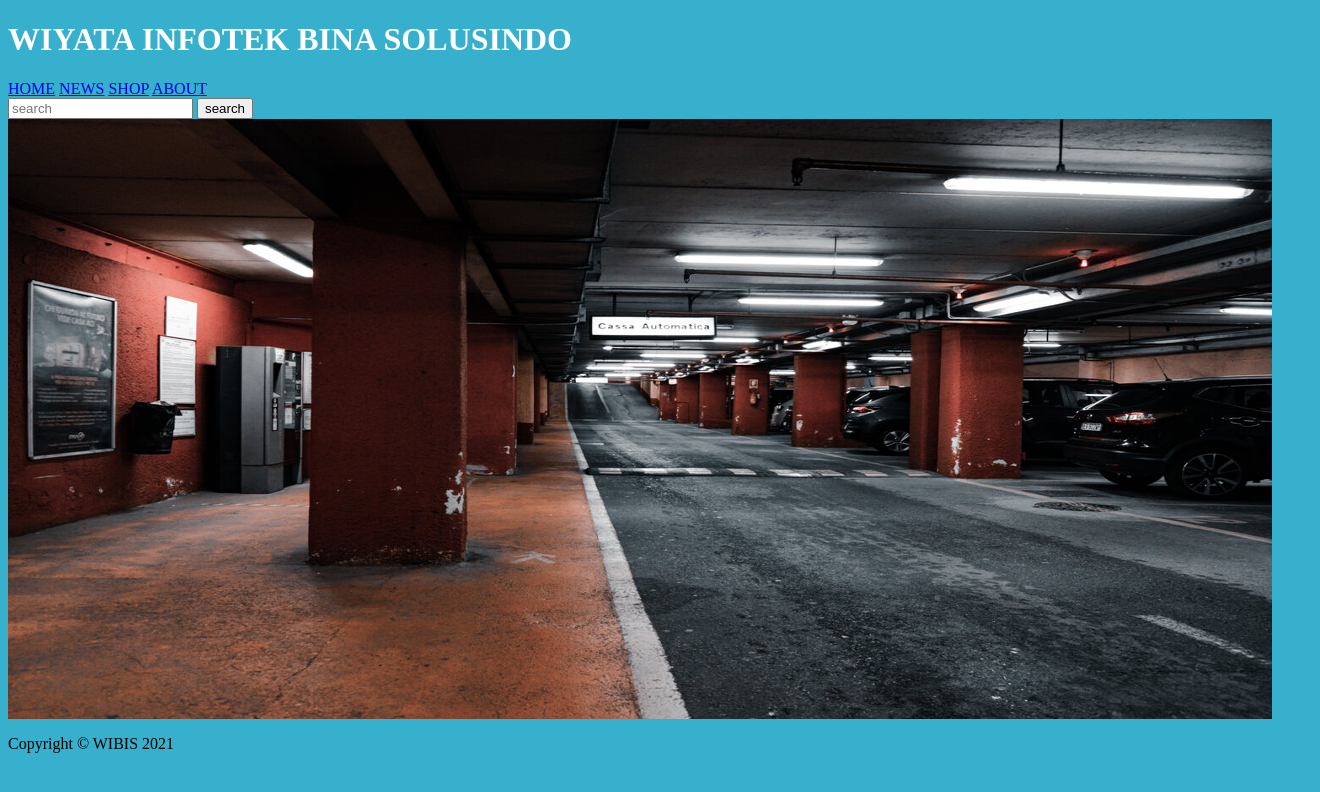
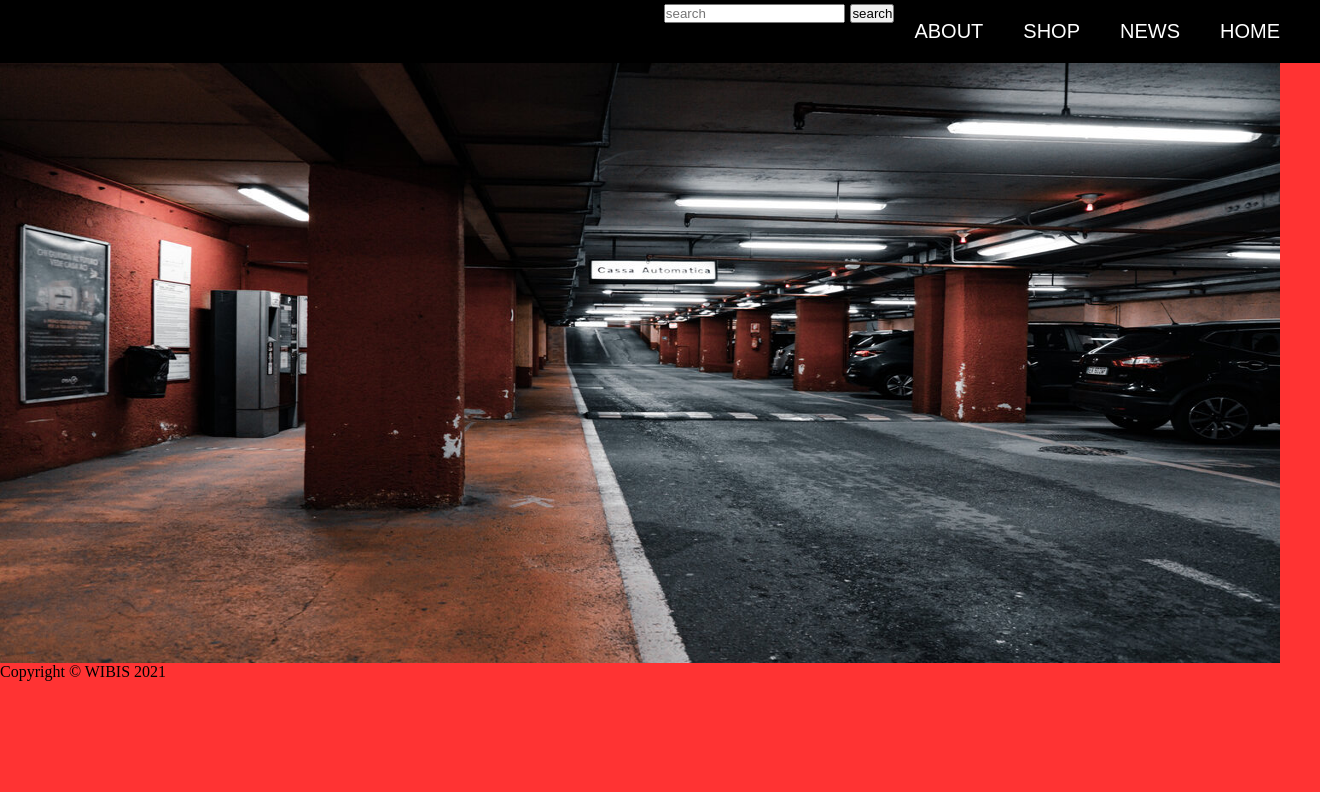
Before and after one commit to hunter1311/hunter1311.github.io, a plain HTML site: page index.html in a window 1280 px wide. Shown: the whole page, 1320 px wide, since content can reach past the window. Drawn offline with Linux system fonts and the light colour scheme.

Commit message:
initial commit

```diff
--- a/css/style.css
+++ b/css/style.css
@@ -1,10 +1,46 @@
 body{
-	background-color: #36b0cc;
+	background-color: #ff3333;
 }
 
 h1{
+	color: #000000;
+}
+/*Bagian Navbar*/
+*{
+	margin: 0;
+	padding: 0;
+}
+.nav {
+	margin: auto;
+	text-align: right;
+	font-family: fantasy;
+	width: 100%;
+	font-size: 20px;
+}
+.nav ul {
+	background: black;
+	list-style: none;
+	position: relative;
+	display: inline-table;
+	width: 100%;
+	padding: 0 20px;
+}
+.nav ul li {
+	float: right;
+}
+.nav ul li:hover{
+	background: black;
+}
+.nav ul li:hover a{
+	color: show;
+}
+.nav ul li a{
+	display: block;
+	padding: 20px;
 	color: white;
+	text-decoration: none;
 }
+/*Bagian Slider*/
 @keyframes slider {
 	0% {
 		left: 0;
--- a/index.html
+++ b/index.html
@@ -8,19 +8,23 @@
 	<!----<link rel="stylesheet" href="css/main.css">!---->
 </head>
 <body>
-	<header>
+	<!----<header>
  		<h1>WIYATA INFOTEK BINA SOLUSINDO</h1>
 	</header>
-
+	!---->
 	<nav>
-		<a href="#">HOME</a>
-		<a href="#">NEWS</a>
-		<a href="#">SHOP</a>
-		<a href="#">ABOUT</a>
+		<div class="nav">
+			<ul>
+				<li><a href="#">HOME</a></li>
+				<li><a href="#">NEWS</a></li>
+				<li><a href="#">SHOP</a></li>
+				<li><a href="#">ABOUT</a></li>
 		<form>
 			<input class="search" type="text" placeholder="search">
 			<input class="search" type="button" value="search">
 		</form>
+		</ul>
+		</div>
 	</nav>
 	<!---- Slide !---->
 	<div id="wibis-slider">
```
